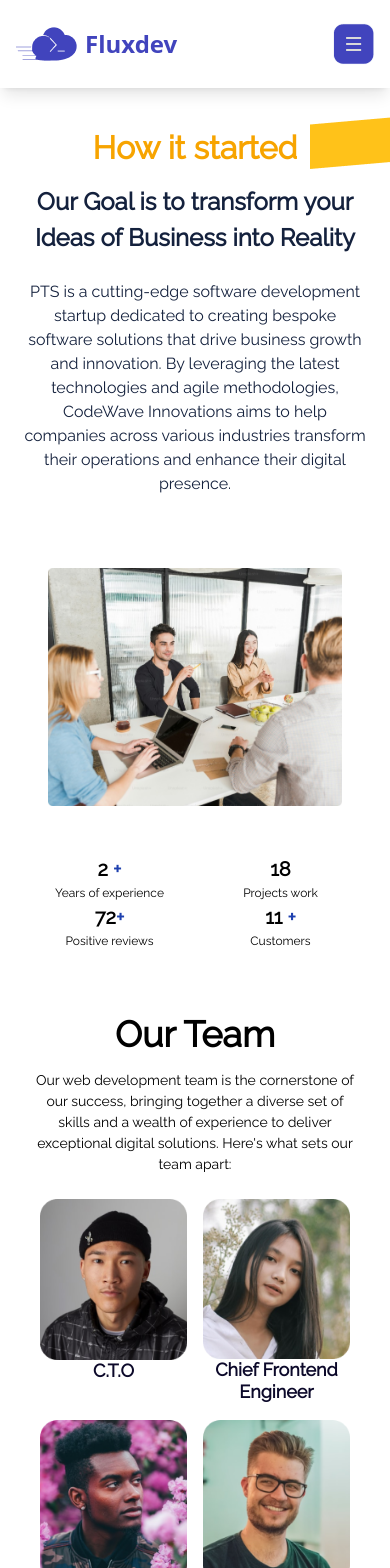
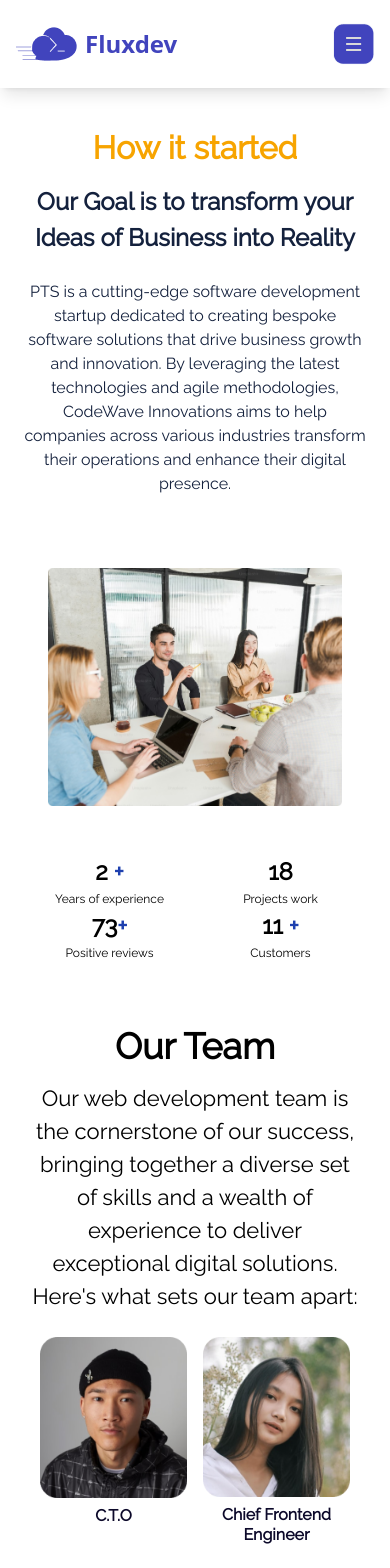
Before and after one commit to Myches/fluxdev, a React (Vite) app: page /about in a window 390 px wide. Shown: the top 1568 px of the page. Built offline with nearby package versions, Linux system fonts and the light colour scheme.

Commit message:
changes made to the About page

```diff
--- a/src/Components/Navbar.tsx
+++ b/src/Components/Navbar.tsx
@@ -89,7 +89,7 @@ export default function Navbar() {
                             </button>
                         )}
                     </div>
-                    <ul className='flex flex-col space-y-5 p-4 text-[16px] leading-[24px] dark:text-darkGray font-normal font-euclid'>
+                    <ul className='flex flex-col space-y-5 p-4 text-[18px] leading-[24px] dark:text-darkGray font-normal font-euclid'>
                         <Link to='/' onClick={toggleMenu}><li>Home</li></Link>
                         <Link to='/About' onClick={toggleMenu}><li>About us</li></Link>
                         <Link to='/Services' onClick={toggleMenu}><li>Services</li></Link>
--- a/src/Pages/About.tsx
+++ b/src/Pages/About.tsx
@@ -1,4 +1,4 @@
-import banner1 from '/images/Left Band 1.png'
+
 import banner7 from '/images/Rectangle 4497.png'
 import image1 from '/images/Frame 183.png'
 import image2 from '/images/Frame 184.png'
@@ -29,46 +29,46 @@ export default function About() {
 
         <div className='w-full h-full relative dark:bg-black mt-12'>
 
-                <img src={banner1}    alt='banner' className='block md:hidden absolute right-0 top-10'  />
+
 
 
 
 
         <div className=' grid grid-cols-1 lg:grid lg:grid-cols-2 font-raleway flex justify-center py-6 space-y-12 md:space-y-0 text-darkBlue p-6'>
 
-            <div className='pt-16 space-y-6 md:w-[70%] w-full mx-auto dark:text-darkGray'>
+            <div className='pt-16 space-y-6 md:w-[70%] w-full mx-auto dark:text-darkGray '>
         <p className='text-center text-bYellow text-[32px] leading-[24px]  font-bold'>How it started</p>
             <p className='font-bold text-[24px]   text-center'>Our Goal is to  transform your Ideas of Business into Reality </p>
             <p className='text-[16px]  text-center'>PTS is a cutting-edge software development startup dedicated to creating bespoke software solutions that
                 drive business growth and innovation. By leveraging the latest technologies and agile methodologies,
                 CodeWave Innovations aims to help companies across various industries transform their operations and enhance their digital presence.</p>
                 </div>
-                <img src={banner7}  alt='banner7' className='p-6 md:p-12'   />
+                <img src={banner7}  alt='banner7' className='p-6 md:p-12 '   />
        </div>
 
        <div className='grid grid-cols-2 md:grid md:grid-cols-4 flex justify-between mx-6 dark:text-darkGray font-raleway '>
        <div className='text-center'>
-        <p className='text-[20px] md:text-[30px] dark:text-bYellow font-bold'><CountUp start={0} end={2.5} duration={10}/> <span className="text-blue-800">+</span></p>
+        <p className='text-[24px] md:text-[30px] dark:text-bYellow font-bold'><CountUp start={0} end={2.5} duration={10}/> <span className="text-blue-800">+</span></p>
         <p className='font-medium text-[12px] md:text-[24px] '>Years of experience</p>
        </div>
        <div className='text-center'>
-        <p className='text-[20px] md:text-[30px] dark:text-bYellow  font-bold' ><CountUp start={5} end={20} duration={20}/></p>
+        <p className='text-[24px] md:text-[30px] dark:text-bYellow  font-bold' ><CountUp start={5} end={20} duration={20}/></p>
         <p  className='font-medium text-[12px] md:text-[24px] '>Projects work</p>
        </div>
        <div  className='text-center'>
-        <p className='text-[20px] md:text-[30px] dark:text-bYellow font-bold' > <CountUp start={10} end={150} duration={70}/><span className="text-blue-800">+</span></p>
+        <p className='text-[24px] md:text-[30px] dark:text-bYellow font-bold' > <CountUp start={10} end={150} duration={70}/><span className="text-blue-800">+</span></p>
         <p  className='font-medium text-[12px] md:text-[24px] '>Positive reviews</p>
        </div>
        <div className='text-center' >
-        <p  className='text-[20px] md:text-[30px] dark:text-bYellow font-bold'><CountUp start={4} end={20} duration={70}/> <span className="text-blue-800">+</span></p>
+        <p  className='text-[24px] md:text-[30px] dark:text-bYellow font-bold'><CountUp start={4} end={20} duration={70}/> <span className="text-blue-800">+</span></p>
         <p className='font-medium text-[12px] md:text-[24px] ' >Customers</p>
        </div>
 
        </div>
 
        <div className='flex flex-col justify-center items-center h-full font-raleway p-8 mt-4 '>
-        <p className='text-center font-bold md:text-[48px] text-[36px] leading-[72px] dark:text-darkGray '>Our Team</p>
-        <p className='text-center text-[14px] md:text-[20px] md:w-2/3 w-full dark:text-darkGray'>
+        <p className='text-center font-bold md:text-[48px] text-[36px] leading-[72px]  dark:text-darkGray '>Our Team</p>
+        <p className='text-center text-[22px] md:w-2/3 w-full dark:text-darkGray'>
     Our web development team is the cornerstone of our success, bringing together a diverse set of skills and a wealth of experience to deliver exceptional digital solutions. Here's what sets our team apart:
   </p>
   <div className="w-full grid grid-cols-2 md:grid-cols-1 lg:flex lg:flex-wrap   lg:space-x-6 gap-y-4 mt-6 md:px-8">
@@ -79,7 +79,7 @@ export default function About() {
         alt={team.alt}
         className="mx-auto h-auto object-cover"
       />
-      <p className='flex justify-center items-center text-center text-deepBlue text-[18px] leading-tight font-bold dark:text-darkGray'>
+      <p className='flex justify-center items-center text-center text-deepBlue p-2 leading-tight font-bold dark:text-darkGray'>
         {team.p}
       </p>
     </div>
--- a/src/Pages/Homepage.tsx
+++ b/src/Pages/Homepage.tsx
@@ -190,7 +190,7 @@ export default function Homepage() {
   </p>
   <div className="mt-6 mx-auto   md:space-x-8 space-x-0 lg:flex-row flex flex-col lg:space-y-0 space-y-8 justify-center items-center ">
 
-   <Fade  direction="up" triggerOnce> <div className='bg-graybg shadow-xl flex flex-col justify-center items-center space-y-[40px] w-[350px] md:h-[431px]  p-6 dark:bg-neutral-900'>
+   <Fade  direction="up" triggerOnce> <div className='bg-graybg shadow-xl flex flex-col justify-center items-center space-y-[40px] w-[350px] md:h-[431px] w-[295px] h-[380px] p-6 dark:bg-neutral-900'>
       <p className='font-bold leading-[30px] text-[20px] text-deepBlue dark:text-darkGray font-raleway text-center'>
         Elevate Your Online Presence
       </p>
@@ -211,7 +211,7 @@ export default function Homepage() {
 
     </Fade>
 
-    <Fade direction='up' triggerOnce ><div className='bg-graybg shadow-xl flex flex-col justify-center items-center space-y-[13px] w-[350px] md:h-[431px]   p-6 dark:bg-neutral-900'>
+    <Fade direction='up' triggerOnce ><div className='bg-graybg shadow-xl flex flex-col justify-center items-center space-y-[13px] w-[350px] md:h-[431px] w-[295px] h-[380px]  p-6 dark:bg-neutral-900'>
       <p className='font-semibold leading-[30px] text-[20px] text-deepBlue dark:text-darkGray font-raleway text-center'>
         Client-focused solutions.
       </p>
@@ -232,7 +232,7 @@ export default function Homepage() {
     </Fade>
 
     <Fade   direction="up" triggerOnce>
-    <div className='bg-graybg shadow-xl flex flex-col justify-center items-center space-y-[13px] w-[350px] md:h-[431px]  p-6 dark:bg-neutral-900'>
+    <div className='bg-graybg shadow-xl flex flex-col justify-center items-center space-y-[13px] md:w-[350px] md:h-[431px] w-[300px] h-[380px] p-6 dark:bg-neutral-900'>
       <p className='font-semibold leading-[30px]  text-[20px] text-deepBlue dark:text-darkGray font-raleway text-center'>
         Transforming Your Digital Experience.
       </p>
@@ -256,10 +256,10 @@ export default function Homepage() {
 
                     <div className='lg:grid lg:grid-cols-2 grid grid-col-1 md:p-8 p-4 mt-12 flex gap-y-12  justify-center items-center w-full  h-full'>
                         <div className=' flex flex-col items-center '>
-                            <p className='text-[48px]  leading-[72px] dark:text-white font-pacifico '>Start Planning</p>
+                            <p className='md:text-[48px] text-[40px]  leading-[72px] dark:text-white font-pacifico '>Start Planning</p>
                             <Player
         src='  https://lottie.host/ead7980b-13fb-4262-8f2b-adfd42500660/mRnHkH2Wmf.json  '
-        className="player md:w-[500px] md:h-[550px] w-[350px] h-[350px] "
+        className="player md:w-[500px] md:h-[550px] w-[295px] h-[350px] "
         autoplay
         loop
 
@@ -294,7 +294,7 @@ export default function Homepage() {
 
                             </div>
 
-                            <p className='md:text-[20px] text-[14px] font-raleway font-medium leading-[36px] text-deepBlue pt-6 dark:text-white'>Start your journey with us today to achieve your online goals and stand out in the digital landscape. </p>
+                            <p className='md:text-[22px] text-[18px] font-raleway font-medium leading-[36px] text-deepBlue pt-6 dark:text-white'>Start your journey with us today to achieve your online goals and stand out in the digital landscape. </p>
 
                         </div>
 
@@ -318,7 +318,7 @@ export default function Homepage() {
           alt={team.alt}
           className="mx-auto  h-auto object-cover"
         />
-        <p className='flex justify-center items-center text-deepBlue md:leading-tight font-semibold dark:text-darkGray text-center'>
+        <p className='flex justify-center items-center text-deepBlue p-2 leading-tight font-semibold dark:text-darkGray text-center'>
     {team.p}
 </p>
 
@@ -356,12 +356,12 @@ export default function Homepage() {
 
 <div className='flex flex-col justify-center items-center relative md:mx-8   m-12  pb-6 dark:text-darkGray font-raleway'>
 
-<div className='relative mr-auto top-[10px] space-x-4 bg-graybg  shadow-xl border-lg  flex justify-center items-center w-[236px] h-[68px] z-10 dark:bg-neutral-900  border-none rounded-lg'>
+<div className='relative mr-auto top-[10px] space-x-4 bg-graybg  shadow-xl border-lg  flex justify-center items-center w-[236px] h-[68px] mx-[5px] z-10 dark:bg-neutral-900  border-none rounded-lg'>
      <img src={circle}  alt='circle'    /> <p className=' font-semibold text-[18px] '>We offer solutions</p>
     </div>
     <div className='p-12  relative   bg-graybg  flex flex-col  shadow-xl  border-none rounded-lg dark:bg-neutral-800 '>
 
-   <p className='font-medium text-[16px] flex justify-center  items-center   md:w-[400px] md:h-[200px] '> Our client-focused solutions include custom web design, innovative web development,
+   <p className='font-medium text-[16px] flex justify-center  items-center   md:w-[400px] md:h-[200px] w-[200px] h-[300px]'> Our client-focused solutions include custom web design, innovative web development,
     UX/UI design, e-commerce solutions, and SEO optimization. We are dedicated to transforming
      your digital experience with designs that captivate and applications that perform.</p>
 
```
